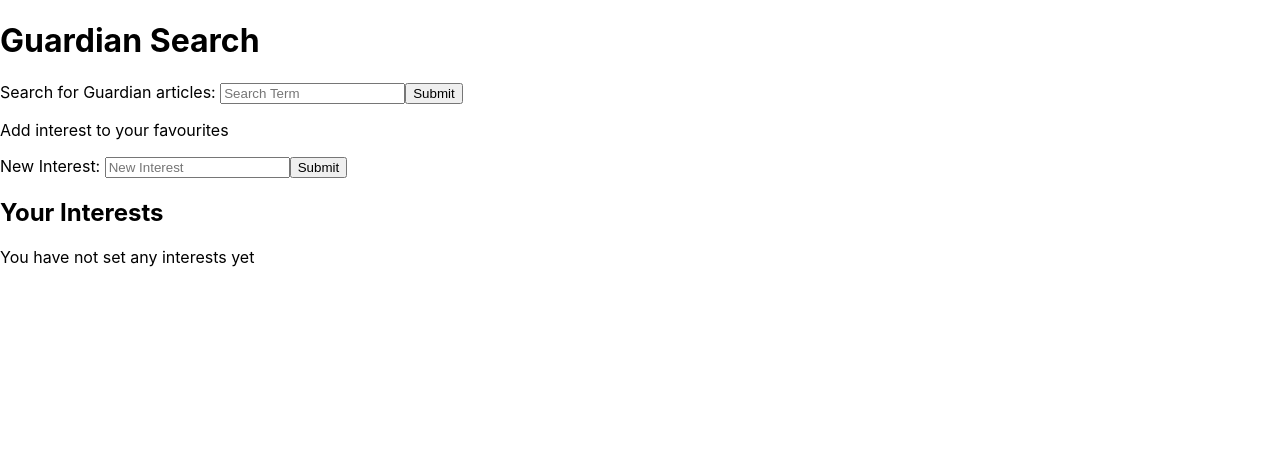
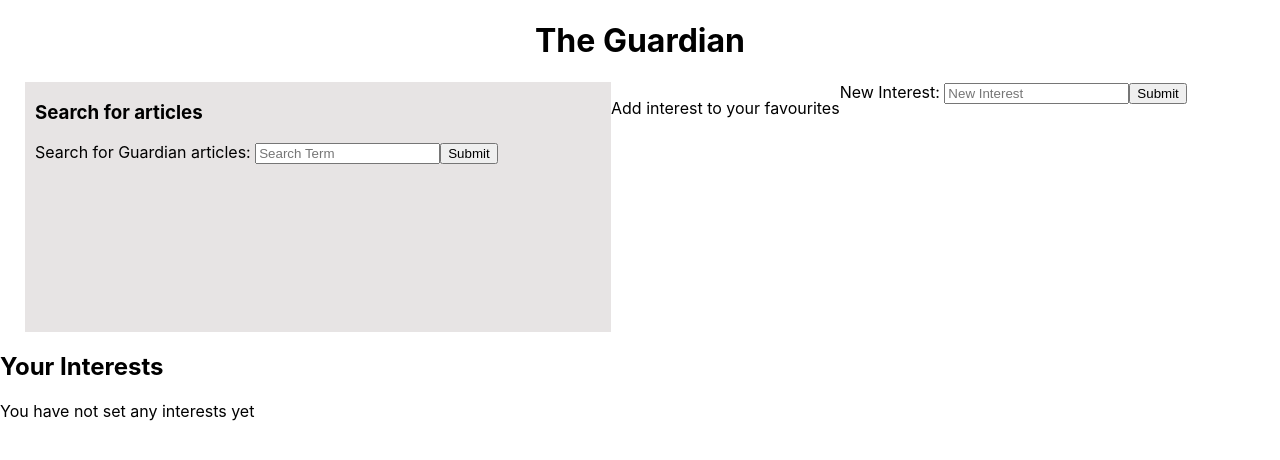
Before and after one commit to KyleJohnst/guardian, a React (Create React App) app: page / in a window 1280 px wide. Shown: the top 460 px of the page. Built offline with nearby package versions, Linux system fonts and the light colour scheme.

Commit message:
Added styling to search box

```diff
--- a/src/App.css
+++ b/src/App.css
@@ -40,9 +40,35 @@
 .feedArticle{
   margin: 10px;
   width: 40%;
-  background-color: red;
+  background-color: rgb(224, 222, 222);
 }
 
 .newsFeedBoxes{
   display: flex;
+
 }
+
+h1{
+  text-align: center;
+}
+
+.articleSearch{
+  background-color: rgb(231, 228, 228);
+  margin-left: 25px;
+  width: 45%;
+  height: 250px;
+  padding-left: 10px;
+}
+/* .searchForm{
+  padding-top: 10px;
+  padding-left: 10px;
+} */
+
+.firstSection{
+  display: flex;
+}
+
+.searchList{
+  height: 110px;
+  overflow: auto;
+}
--- a/src/App.js
+++ b/src/App.js
@@ -5,7 +5,10 @@
 function App() {
 
   return (
+    <>
+    <h1>The Guardian</h1>
     <GuardianContainer/>
+    </>
   );
 }
 
--- a/src/components/ArticlesList.js
+++ b/src/components/ArticlesList.js
@@ -10,7 +10,7 @@
     return(
         <>
         <p>Articles related to {searchTerm}</p>
-        <ul>
+        <ul className="searchList">
             {articles}
         </ul>
         </>
--- a/src/components/PersonalFeed.js
+++ b/src/components/PersonalFeed.js
@@ -4,7 +4,7 @@
 
         const getArticles = (specificInterest) => {
             let displayTitles = specificInterest.map((article, index) => {
-                return <li key={index}>{article.webTitle}</li>
+                return <li key={index}><a href={article.webUrl}>{article.webTitle}</a></li>
             })
             return displayTitles
             }
--- a/src/components/SearchArticles.js
+++ b/src/components/SearchArticles.js
@@ -10,8 +10,8 @@
 
     return(
     <>
-    <h1>Guardian Search</h1>
-    <form onSubmit={handleSearchChange}>
+    <h3>Search for articles</h3>
+    <form className="searchForm" onSubmit={handleSearchChange}>
     <label>Search for Guardian articles: </label>
     <input type="text" id="search" name="search" placeholder="Search Term"></input>
     <input type="submit"></input>
--- a/src/containers/GuardianContainer.js
+++ b/src/containers/GuardianContainer.js
@@ -57,9 +57,13 @@
 
     return (
         <>
+        <div className="firstSection">
+        <div className="articleSearch">
             <SearchArticles onSearchChange={onSearchChange}/>
             {allArticles ? <ArticlesList allArticles={allArticles} searchTerm={searchTerm}/> : null}
+        </div>
             <SetInterests onInterestChange={onInterestChange}/>
+        </div>
             <Interests yourInterests={yourInterests}/>
             {renderPersonalFeed()}
         </>
```
